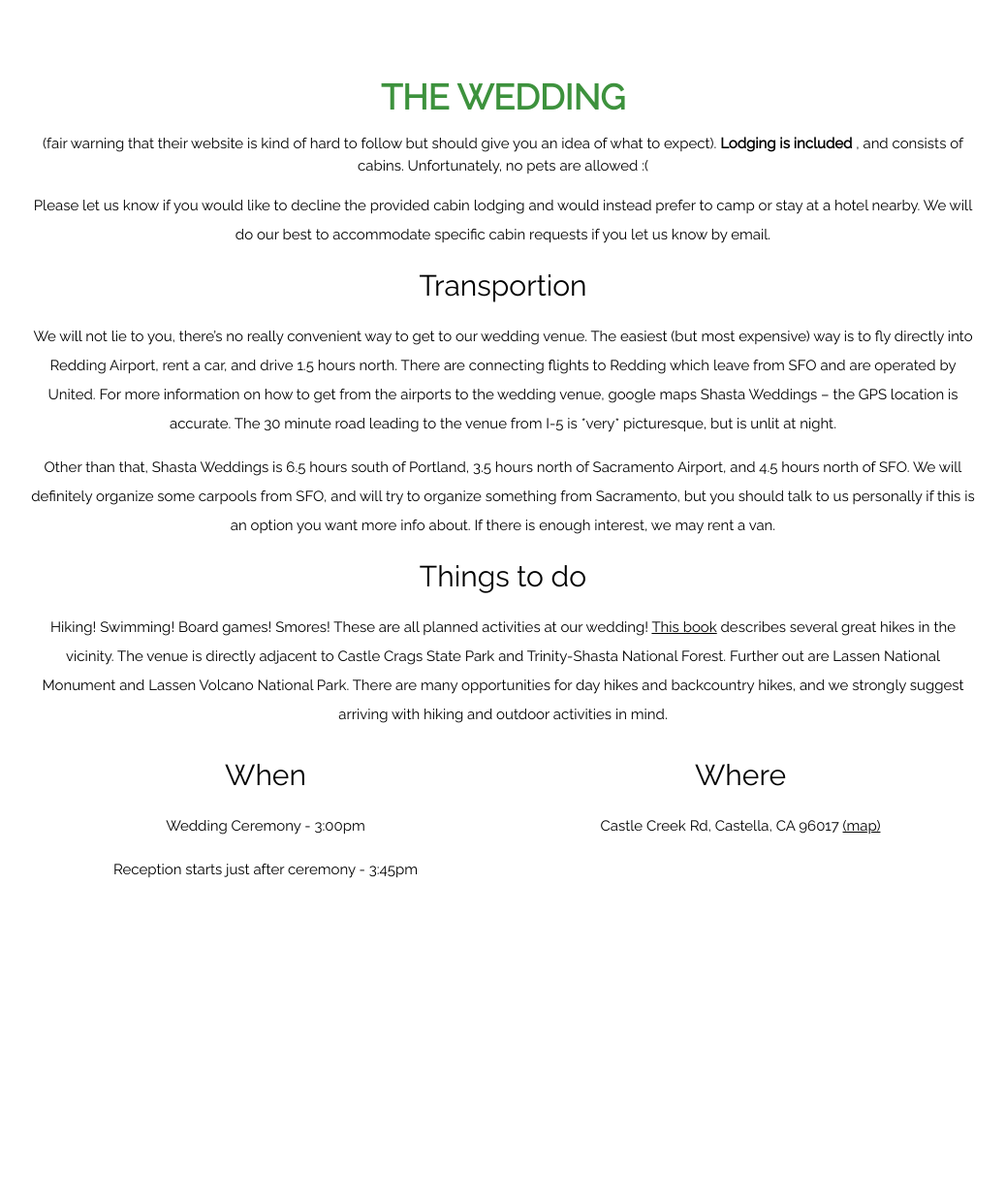
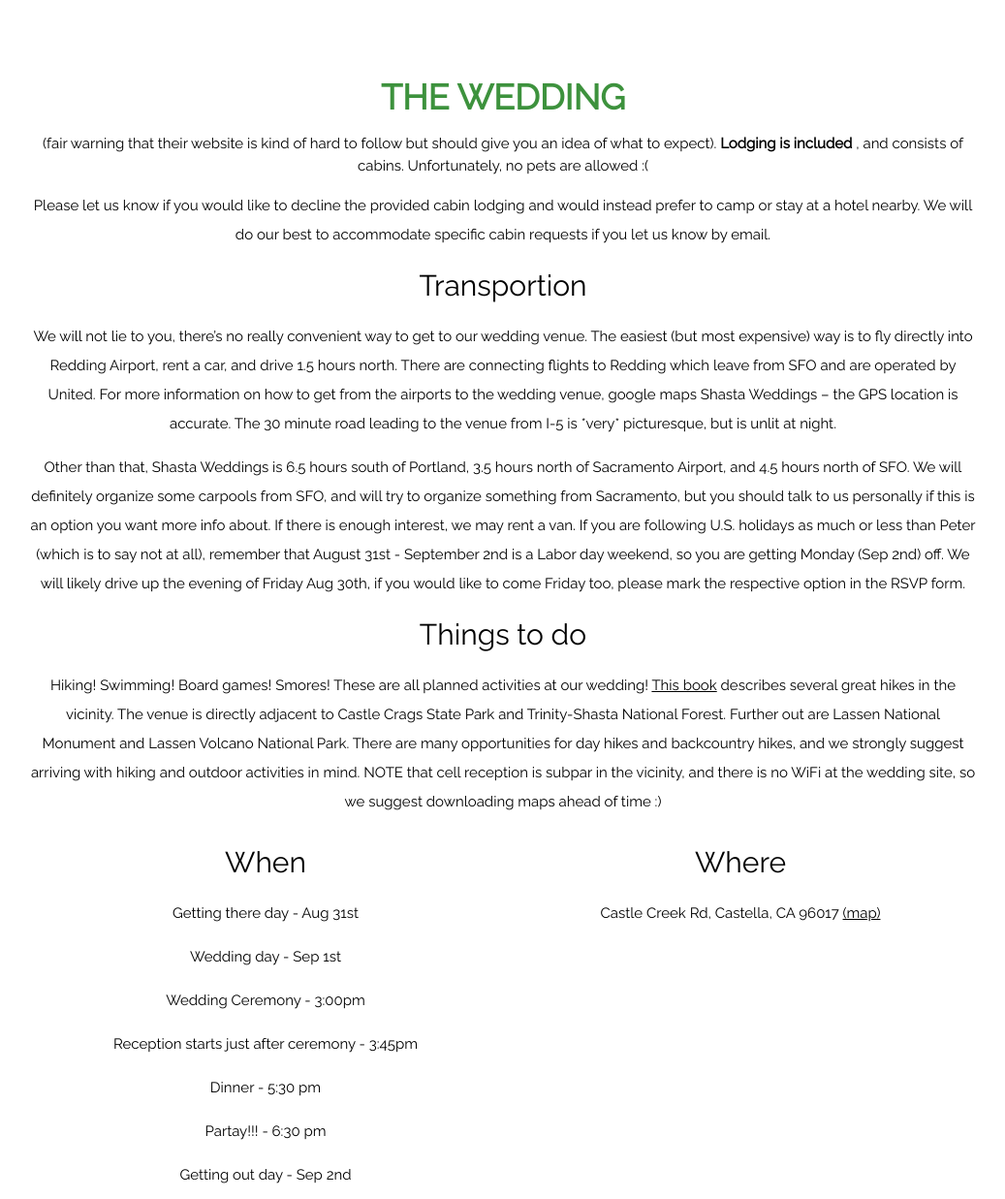
Before and after one commit to pzhokhov/bearandlazzerfair, a Flask app: page /wedding in a window 1280 px wide. Shown: the part 801-2038 px from the top of the page at 97% size, without its empty margins (121-1158 px from the left). Before the commit the page ends 1707 px from the top, so only its background shows below. Run offline with Flask 2, Linux system fonts and the light colour scheme; parts of the project's set-up code (start-up, migrations or seed data) failed here and were passed over.

Commit message:
more info on the wedding page

```diff
--- a/templates/wedding.j2
+++ b/templates/wedding.j2
@@ -27,17 +27,26 @@
 		<h2> Transportion </h2>
 		  <p> We will not lie to you, there’s no really convenient way to get to our wedding venue. The easiest (but most expensive) way is to fly directly into Redding Airport, rent a car, and drive 1.5 hours north. There are connecting flights to Redding which leave from SFO and are operated by United. For more information on how to get from the airports to the wedding venue, google maps Shasta Weddings – the GPS location is accurate. The 30 minute road leading to the venue from I-5 is *very* picturesque, but is unlit at night. </p>
 
-	<p>Other than that, Shasta Weddings is 6.5 hours south of Portland, 3.5 hours north of Sacramento Airport, and 4.5 hours north of SFO. We will definitely organize some carpools from SFO, and will try to organize something from Sacramento, but you should talk to us personally if this is an option you want more info about. If there is enough interest, we may rent a van.</p>
+	<p>Other than that, Shasta Weddings is 6.5 hours south of Portland, 3.5 hours north of Sacramento Airport, and 4.5 hours north of SFO. We will definitely organize some carpools from SFO, and will try to organize something from Sacramento, but you should talk to us personally if this is an option you want more info about. If there is enough interest, we may rent a van.
+If you are following U.S. holidays as much or less than Peter (which is to say not at all), remember that August 31st - September 2nd is a Labor day weekend, so you are getting Monday (Sep 2nd) off.
+We will likely drive up the evening of Friday Aug 30th, if you would like to come Friday too, please mark the respective option in the RSVP form.
+</p>
 
-		<h2> Things to do </h2>
+    <h2> Things to do </h2>
 
-<p> Hiking! Swimming! Board games! Smores! These are all planned activities at our wedding! <a href = https://smile.amazon.com/Day-Hiking-Trinity-Regions-Mountains-ebook/dp/B07CKDGVW1/ref=tmm_kin_swatch_0?_encoding=UTF8&qid=1547958119&sr=8-1>This book</a> describes several great hikes in the vicinity. The venue is directly adjacent to Castle Crags State Park and Trinity-Shasta National Forest. Further out are Lassen National Monument and Lassen Volcano National Park. There are many opportunities for day hikes and backcountry hikes, and we strongly suggest arriving with hiking and outdoor activities in mind. </p>
+<p> Hiking! Swimming! Board games! Smores! These are all planned activities at our wedding! <a href = https://smile.amazon.com/Day-Hiking-Trinity-Regions-Mountains-ebook/dp/B07CKDGVW1/ref=tmm_kin_swatch_0?_encoding=UTF8&qid=1547958119&sr=8-1>This book</a> describes several great hikes in the vicinity. The venue is directly adjacent to Castle Crags State Park and Trinity-Shasta National Forest. Further out are Lassen National Monument and Lassen Volcano National Park. There are many opportunities for day hikes and backcountry hikes, and we strongly suggest arriving with hiking and outdoor activities in mind. NOTE that cell reception is subpar in the vicinity, and there is no WiFi at the wedding site, so we suggest downloading maps ahead of time :)</p>
 
 	<div class="w3-row">
       <div class="w3-half">
 	<h2>When</h2>
+        <p>Getting there day - Aug 31st </p>
+        <p>Wedding day - Sep 1st </p>
         <p>Wedding Ceremony - 3:00pm</p>
         <p>Reception starts just after ceremony - 3:45pm</p>
+        <p>Dinner - 5:30 pm</p>
+        <p>Partay!!! - 6:30 pm</p>
+        <p>Getting out day - Sep 2nd</p>
+        <p>Hungover breakfast - sometime am </p>
       </div>
       <div class="w3-half">
         <h2>Where</h2>
```
